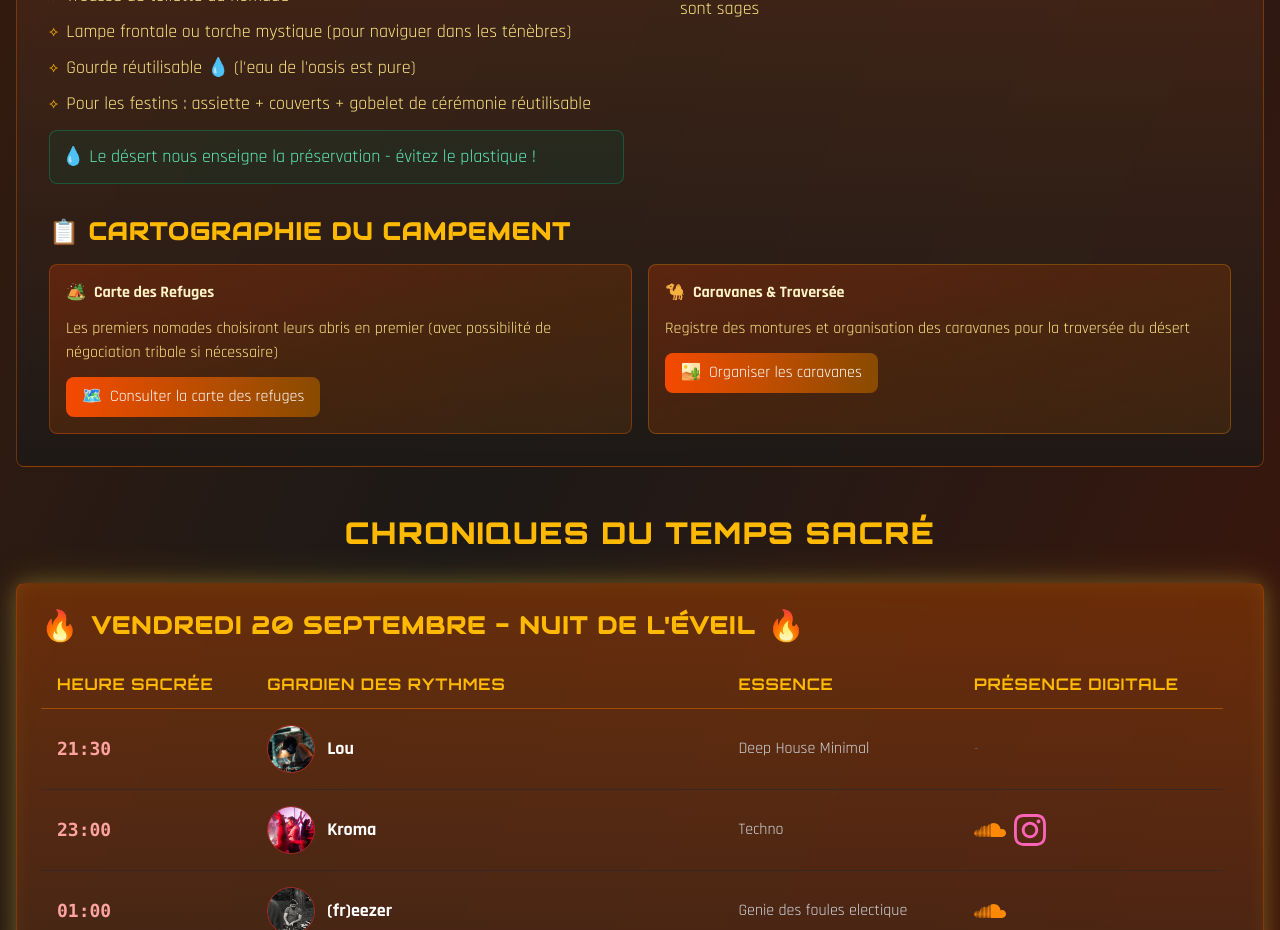
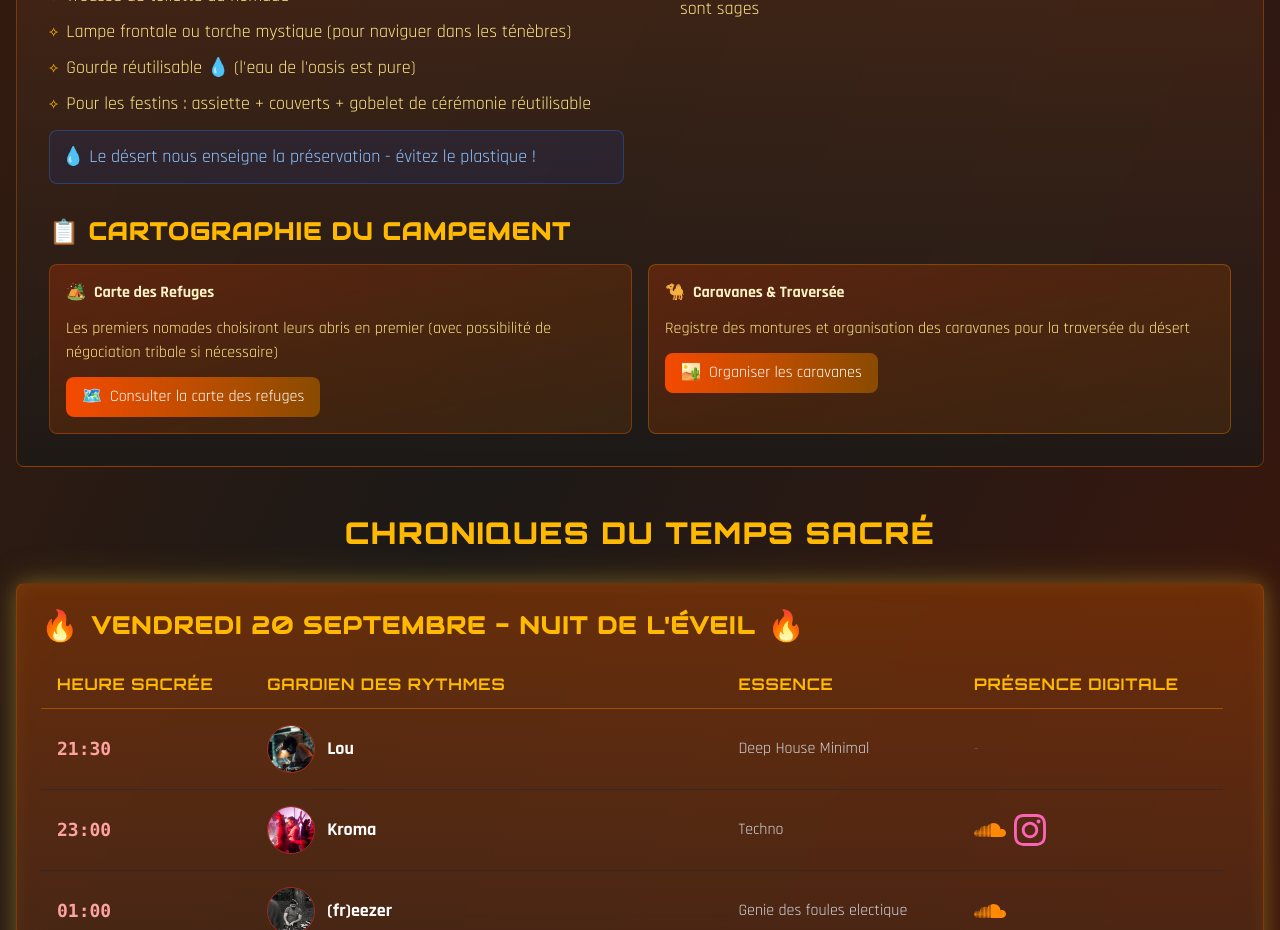
Before and after one commit to AlexisAnzieu/burning-kabania, a React (Vite) app: page / in a window 1280 px wide. Shown: the part 1220-2150 px from the top of the page. Built offline with nearby package versions, Linux system fonts and the light colour scheme.

Commit message:
feat: update desert message styling with new color scheme for better visibility

```diff
--- a/src/App.tsx
+++ b/src/App.tsx
@@ -242,8 +242,8 @@ function App() {
                       </div>
                     ))}
                   </div>
-                  <div className="mt-3 p-3 bg-emerald-900/20 rounded-lg border border-emerald-500/30">
-                    <p className="text-emerald-300 text-lg">
+                  <div className="mt-3 p-3 bg-blue-900/20 rounded-lg border border-blue-500/30">
+                    <p className="text-blue-300 text-lg">
                       💧 Le désert nous enseigne la préservation - évitez le
                       plastique !
                     </p>
```
